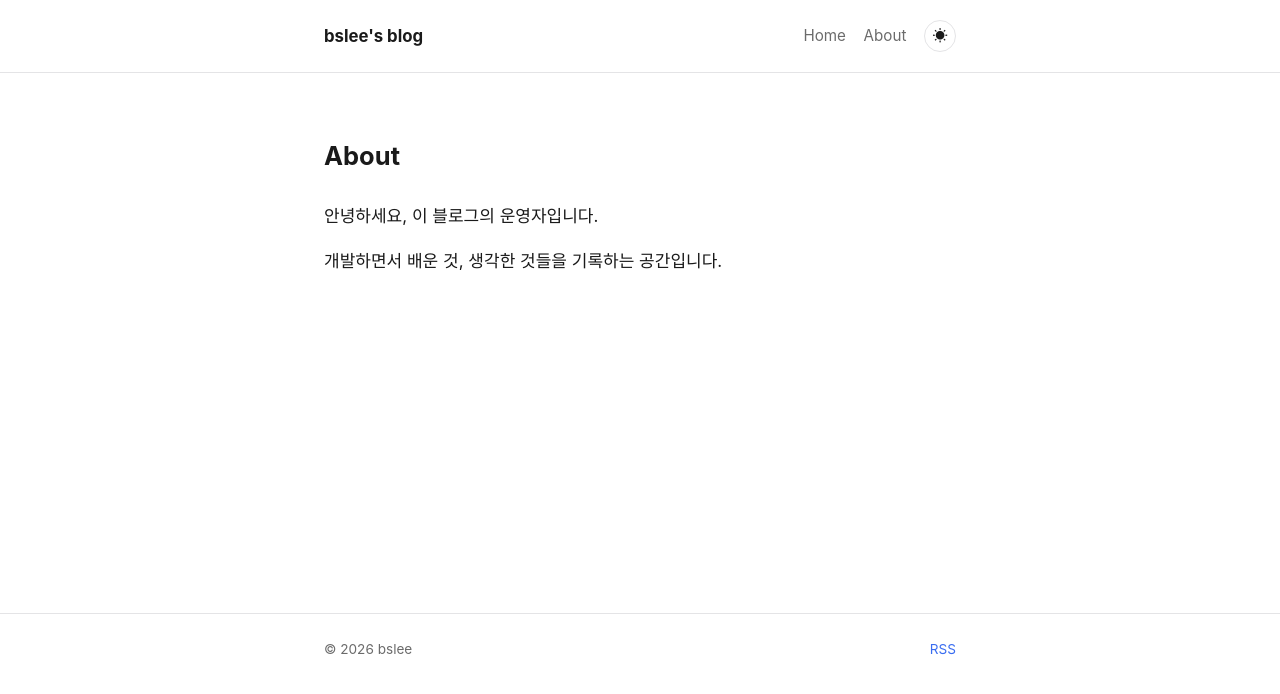
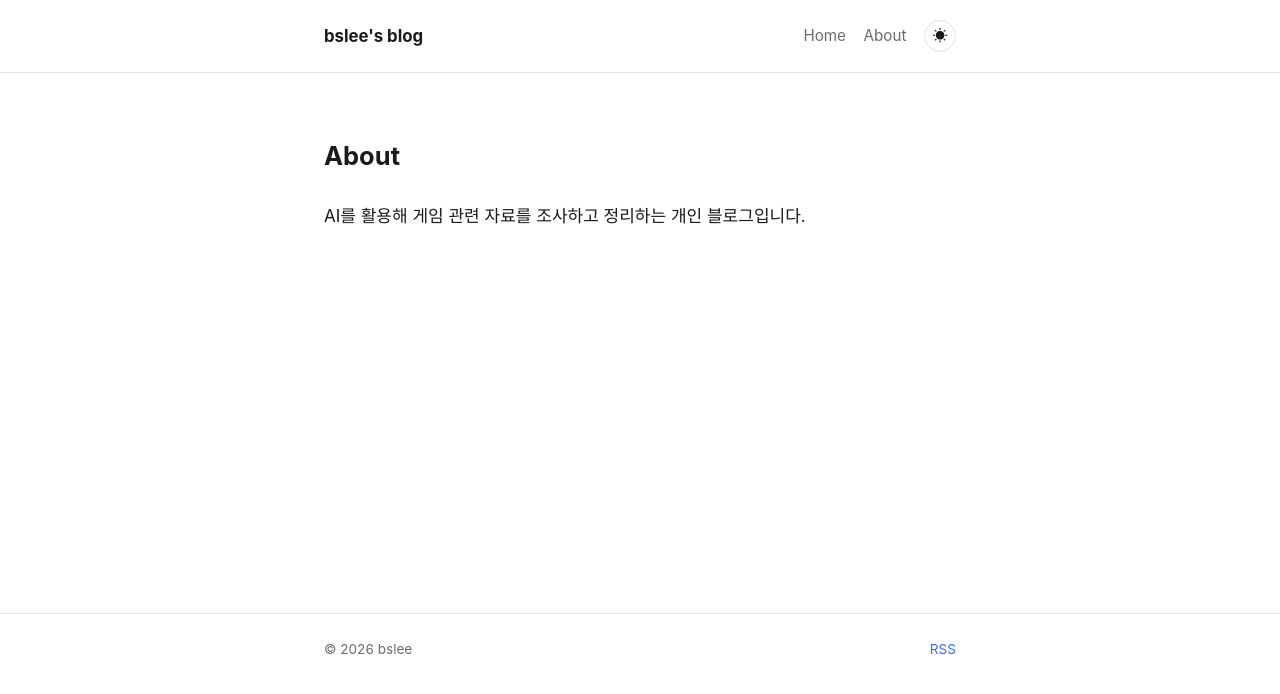
Before and after one commit to bslee-dev/bslee-dev.github.io, a Jekyll site: the page built from about.md, in a window 1280 px wide. Shown: the top 694 px of the page. Built offline with Jekyll 4.4.1, drawn with Linux system fonts in a browser that asks for light colours.

Commit message:
Update About page description

```diff
--- a/about.md
+++ b/about.md
@@ -3,6 +3,4 @@ title: About
 permalink: /about/
 ---
 
-안녕하세요, 이 블로그의 운영자입니다.
-
-개발하면서 배운 것, 생각한 것들을 기록하는 공간입니다.
+AI를 활용해 게임 관련 자료를 조사하고 정리하는 개인 블로그입니다.
```
